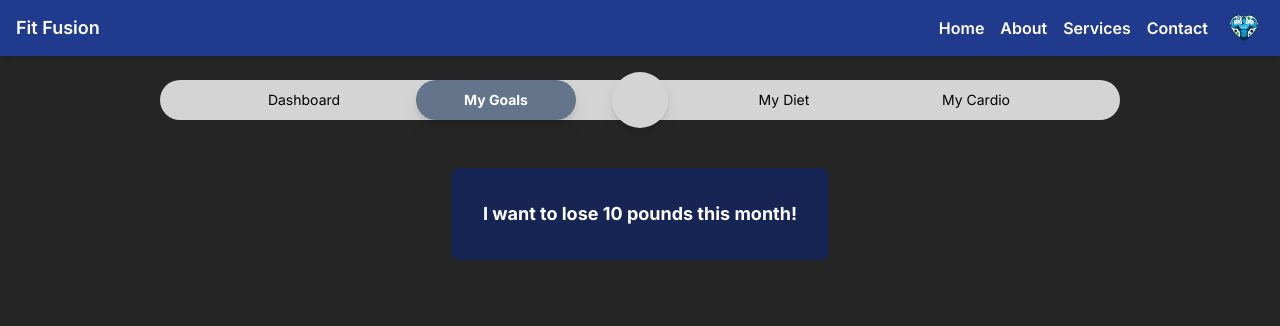
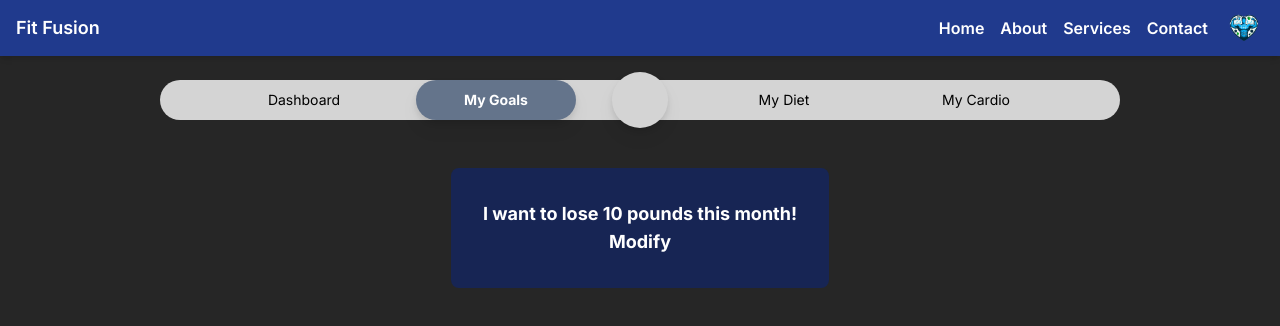
Before and after one commit to Syntax-Samurais/Website, a Next.js app: page /goals in a window 1280 px wide. Shown: the top 326 px of the page. Built offline with nearby package versions, Linux system fonts and the light colour scheme.

Commit message:
goal improvement

```diff
--- a/src/app/goals/page.js
+++ b/src/app/goals/page.js
@@ -7,6 +7,9 @@ import Header from "../_components/Header.jsx";
 import { globalId } from "../_components/_modals/LoginModal.jsx";
 
 const Goals = () => {
+  const [currentWeight, setCurrentWeight] = useState(0);
+  const [goalWeight, setGoalWeight] = useState(0);
+
   return (
     <div>
       <Header />
@@ -23,6 +26,9 @@ const UserWeightGoal = () => {
         <p className="text-lg font-bold">
           I want to lose 10 pounds this month!
         </p>
+        <button>
+          <p className="text-lg font-bold">Modify</p>
+        </button>
       </div>
     </div>
   );
```
